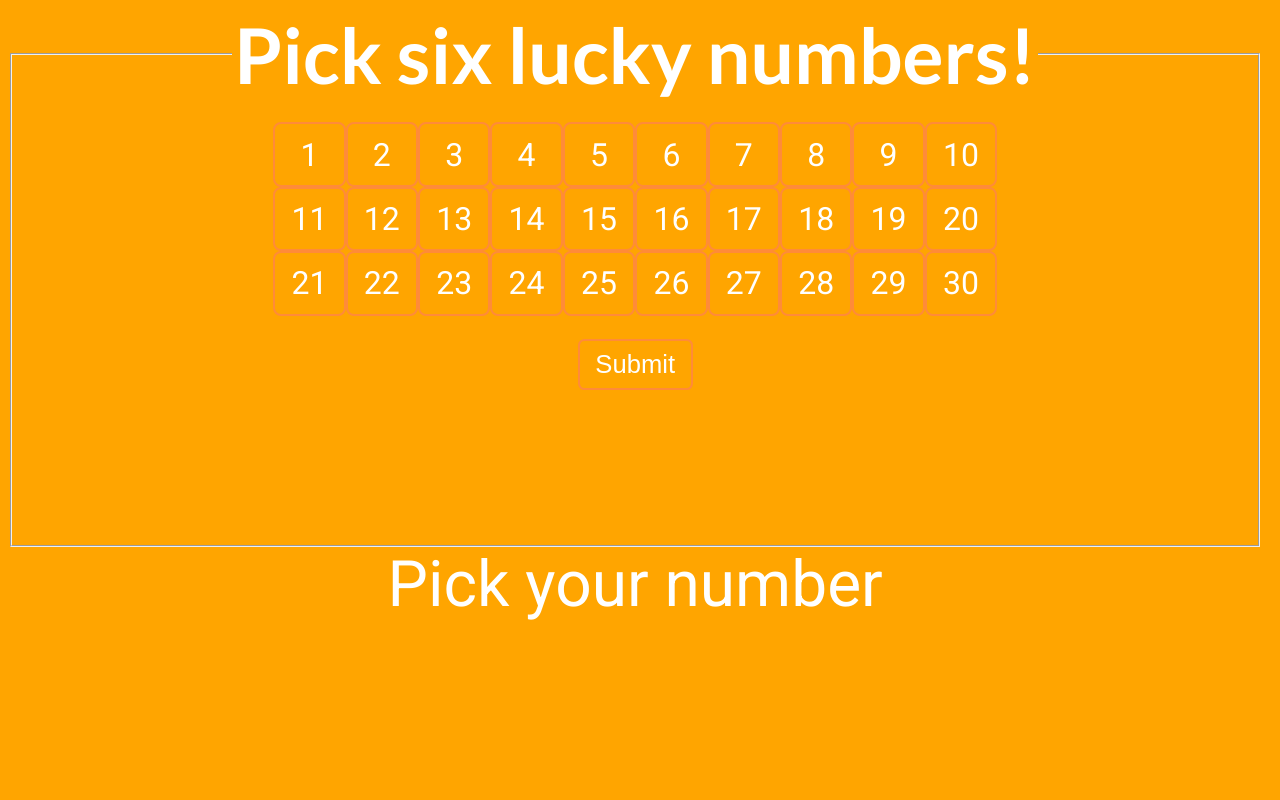
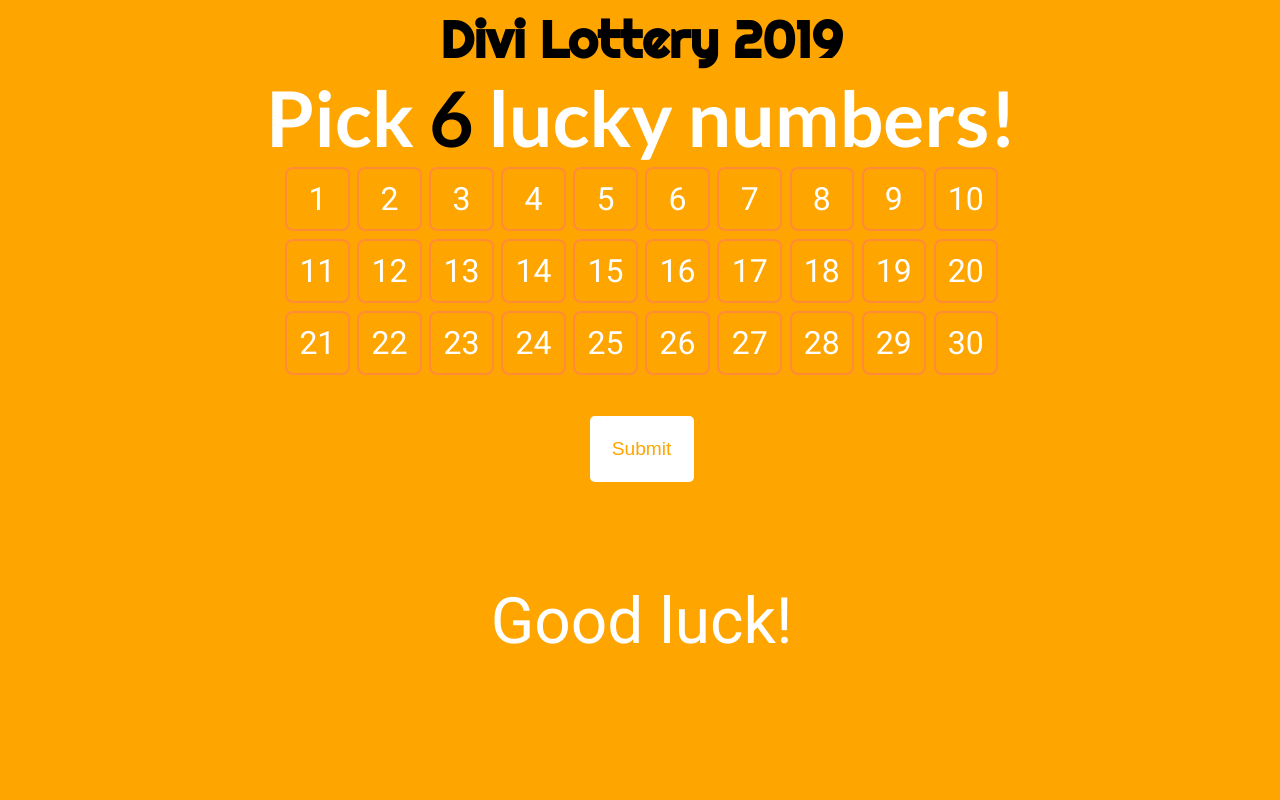
Before and after one commit to lollyyy/lottery-machine, a PHP site: page /lopputehtava-1.php in a window 1280 px wide. Run offline with PHP 8.4, Linux system fonts and the light colour scheme; data that the repository does not hold is empty.

Commit message:
Add JS script to handle error messages, finalise CSS

```diff
--- a/lopputehtava-1.php
+++ b/lopputehtava-1.php
@@ -3,7 +3,7 @@
   <meta charset="UTF-8">
   <meta name="viewport" content="width=device-width, initial-scale=1.0">
   <link rel="stylesheet" type="text/css" href="style.css">
-  <link href="https://fonts.googleapis.com/css?family=Lato:700|Roboto" rel="stylesheet">
+  <link href="https://fonts.googleapis.com/css?family=Lato:700|Roboto|Righteous" rel="stylesheet">
   <title>Da lottery machine</title>
 </head>
 <body>
@@ -11,25 +11,27 @@
 //Create an array to store numbers 1-30
 $num_pool = range(1,30);
 ?>
-
-<fieldset>
-  <legend>Pick six lucky numbers!</legend>
+<h1>Divi Lottery 2019</h1>
+<div class="form-container">
+  <legend>Pick <em>6</em> lucky numbers!</legend>
   <form action="lopputehtava-1.php" method="post">
     <?php
     //Loop through each value in the number pool, creating form inputs for each
     foreach($num_pool as $choice) {
-    echo "<input type='checkbox' name='usr_choice[]' value='$choice' class='selection'><label> $choice </label>";
+    echo "<input type='checkbox' name='usr_choice[]' value='$choice' id='selection$choice'><label for='selection$choice'>$choice</label>";
     //Linebreak after every tenth item to keep things tidy
-    $i++;
-    if($i % 10 == 0){
+    if($choice % 10 == 0){
       echo "<br>";
       }
     }
     ?>
     <br>
     <input type="submit" name="submit" value="Submit">
+
   </form>
-</fieldset>
+</div>
+<div id="parrotBox"></div>
+<div id="expBox"></div>
 <?php
 
 //Store the values get from the form
@@ -40,24 +42,15 @@ $raffle = array_rand(array_flip($num_pool), 6);
 
 if ($_POST['usr_choice'] != "" && sizeof($usr_choice) == 6) {
 
-//Display choices and raffle numbers
-echo "Your Numbers: ";
-foreach($usr_choice as $usr_display) {
-  echo "$usr_display ";
-}
-echo "<br> Correct Numbers: ";
-foreach($raffle as $raffle_display) {
-  echo "$raffle_display ";
-}
-echo "<br>";
-
 //Count the difference between the two arrays and store the length to new variable
 $diff = array_diff($usr_choice, $raffle);
 
 //Count the difference of new array
 $diff_length = sizeof($diff);
 
+
 //Switch through the diff_length array and give user different messages
+echo "<p class='result'><em>";
 switch($diff_length) {
   case 6:
     echo "You got 0 right :(";
@@ -78,13 +71,50 @@ switch($diff_length) {
     echo "You got 5 right, DON'T LOSE HOPE!";
     break;
   case 0:
-    echo "JACKPOT! YOU ARE THE WINNER!!!";
+    echo "JACKPOT! YOU ARE THE WINNER!!! <br>";
+    echo "Here, have some cake! <br> <img src='cake.jpg' alt='CAKE!!!' width='200px' height='200px'>";
     break;
 }
+
+echo "</em><br>";
+//Display choices and raffle numbers
+echo "Your Numbers: ";
+foreach($usr_choice as $usr_display) {
+  echo "$usr_display ";
+}
+echo "<br> Correct Numbers: ";
+foreach($raffle as $raffle_display) {
+  echo "$raffle_display ";
+}
+echo "</p>";
+
 } else {
-  echo "Pick your number";
+  echo "<p id='alert'>Good luck!</p>";
 }
+
+
+//For JavaScript wizardy
+$usr_choice_json = json_encode($usr_choice);
 ?>
 
+
+<script>
+
+const userChoice = JSON.parse('<?= $usr_choice_json; ?>')
+const userAlert = document.getElementById('alert')
+const parrotBox = document.getElementById('parrotBox')
+const expBox = document.getElementById('expBox')
+
+if(userChoice.length != 6) {
+  userAlert.innerHTML = 'Please choose <em>six</em> numbers'
+}
+
+if(userChoice.length == 30) {
+  userAlert.innerHTML = 'You cheeky rascal :D'
+  parrotBox.innerHTML = '<img src=partyParrot.gif alt=partyParrot>'
+  expBox.innerHTML = '<img src=expParrot.gif alt=EXPOLOSION>'
+}
+
+</script>
 </body>
 </html>
--- a/style.css
+++ b/style.css
@@ -1,13 +1,20 @@
 /* Stylesheet for lopputehtava-1 */
 body {
   text-align: center;
-  height: 98vh;
-  width: 98vw;
+  height: auto;
+  width: 99%;
   background-color: #FFA500;
   color: white;
   font-family: 'Roboto', sans-serif;
   font-size: 5vw;
   text-align: center;
+}
+
+h1 {
+  font-family: 'Righteous', cursive;
+  color: #000;
+  font-size: 0.8em;
+  margin-bottom: 0;
 }
 
 legend {
@@ -32,6 +39,16 @@ input[type="checkbox"] + label {
   border-radius: 0.25em;
   display: inline-block;
   width: 4%;
+  margin: 0.12em;
+  transition: transform 0.3s;
+}
+
+input[type="checkbox"] + label:hover {
+  cursor: pointer;
+}
+
+input[type="checkbox"] + label:active {
+  transform: scale(0.7,0.7);
 }
 
 input:checked + label {
@@ -40,20 +57,52 @@ input:checked + label {
 }
 
 input[type="submit"] {
-  background-color: transparent;
-  border: 2px solid #FF8B39;
-  padding: 0.35em;
+  background-color: #FFF;
+  border: none;
+  padding: 1.15em;
   border-radius: 0.25em;
   display: inline-block;
-  width: 10%;
-  font-size: 0.4em;
+  font-size: 0.3em;
   color: white;
   text-align: center;
   position: relative;
   top: -2em;
+  cursor: pointer;
+  color: #FFA500;
+  margin: 0;
+  transition: transform, 1s;
+}
+
+input[type="submit"]:hover {
+  transform: scale(1.1,1.1);
+}
+
+em {
+  color: #000;
+  font-style: normal;
 }
 
 .form-container {
   width: 75%;
   margin: 0 auto;
 }
+
+.result {
+  font-size: 0.4em;
+  margin: 0;
+  position: relative;
+  top: -2em;
+  z-index: 99;
+}
+
+#parrotBox {
+  position: absolute;
+  bottom: 2em;
+}
+
+#expBox {
+  position: absolute;
+  bottom: 1em;
+  right: 1em;
+  z-index: -1;
+}
```
